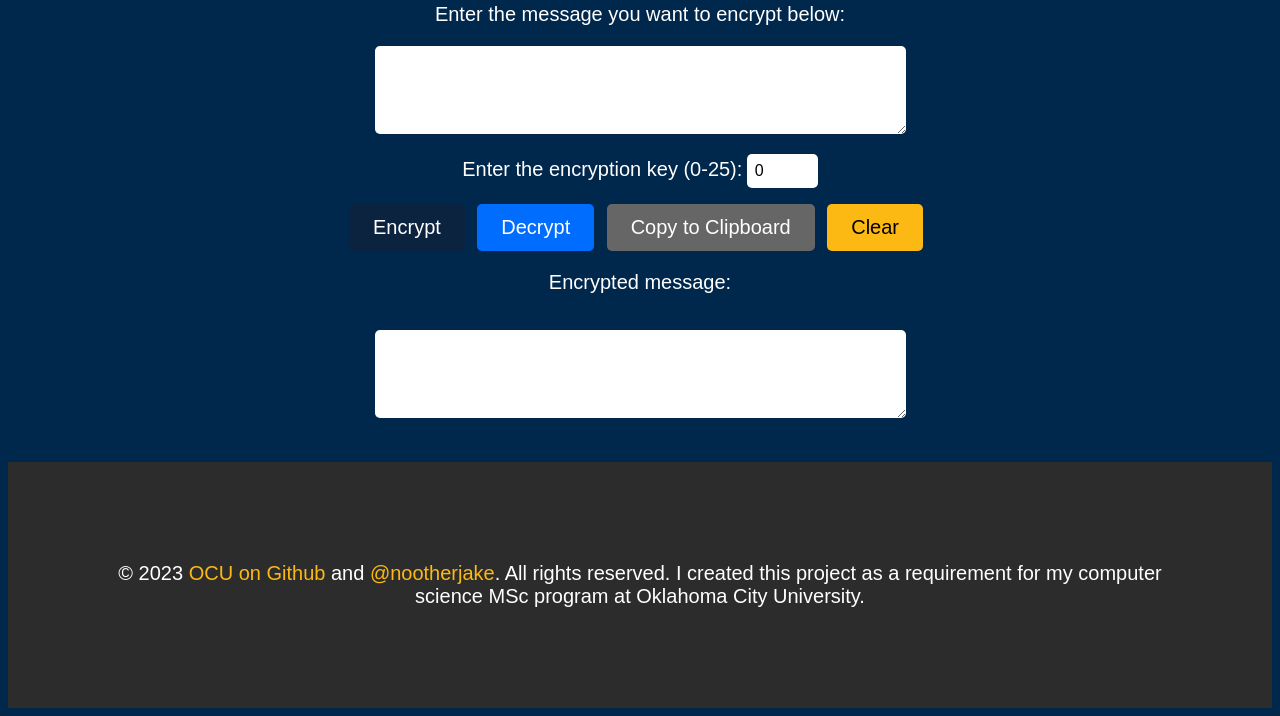
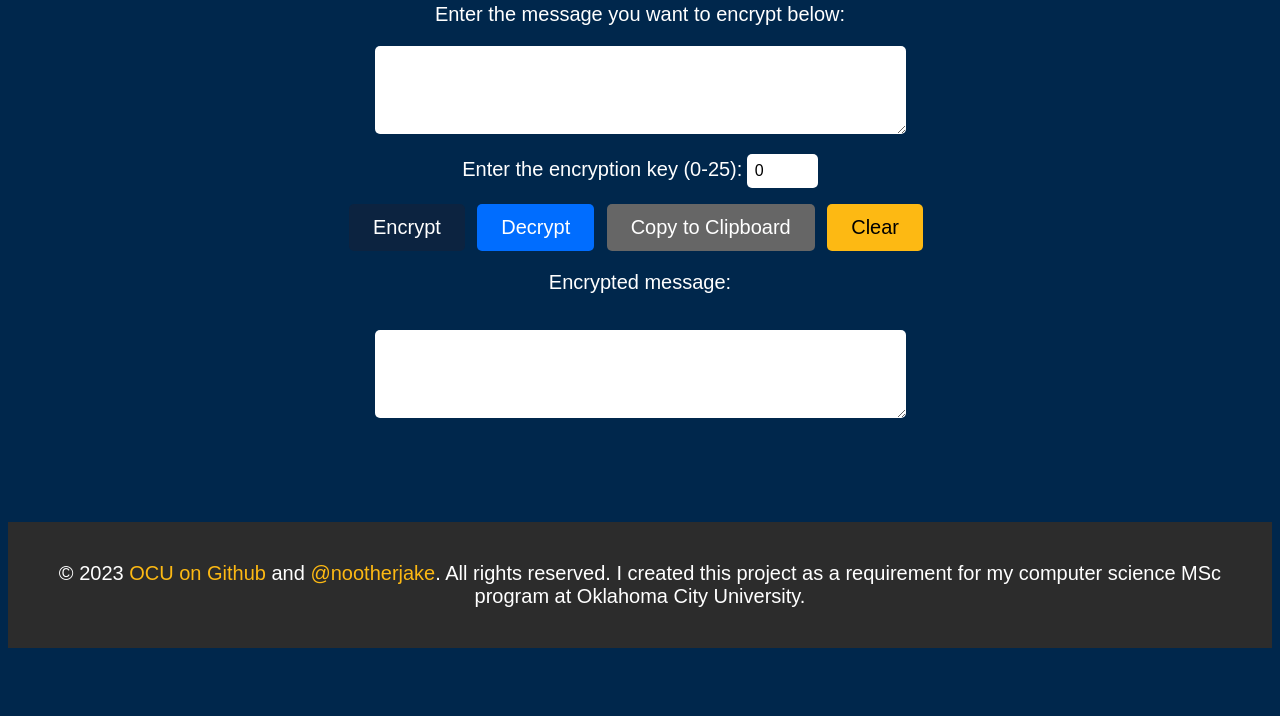
Before and after one commit to Oklahoma-City-University/ocu-msproject-Caesars-Cipher-Chrome-and-Edge-Plugin, a browser extension: page index.html in a window 1280 px wide. Shown: the part 103-819 px from the top of the page. Drawn offline with Linux system fonts and the light colour scheme.

Commit message:
Update index.html
minor footer padding adjustments

Signed-off-by: Jake Adebayo <skyhy.net@gmail.com>

```diff
--- a/index.html
+++ b/index.html
@@ -74,9 +74,9 @@ button:hover {
 footer {
   background-color: #2C2C2C;
   color: #FFFFFF;
-  padding: 80px;
+  padding: 20px;
   text-align: center;
-  margin-top: 24px; /* add top margin for spacing */
+  margin-top: 84px; /* add top margin for spacing */
 }
 
 footer a {
```
